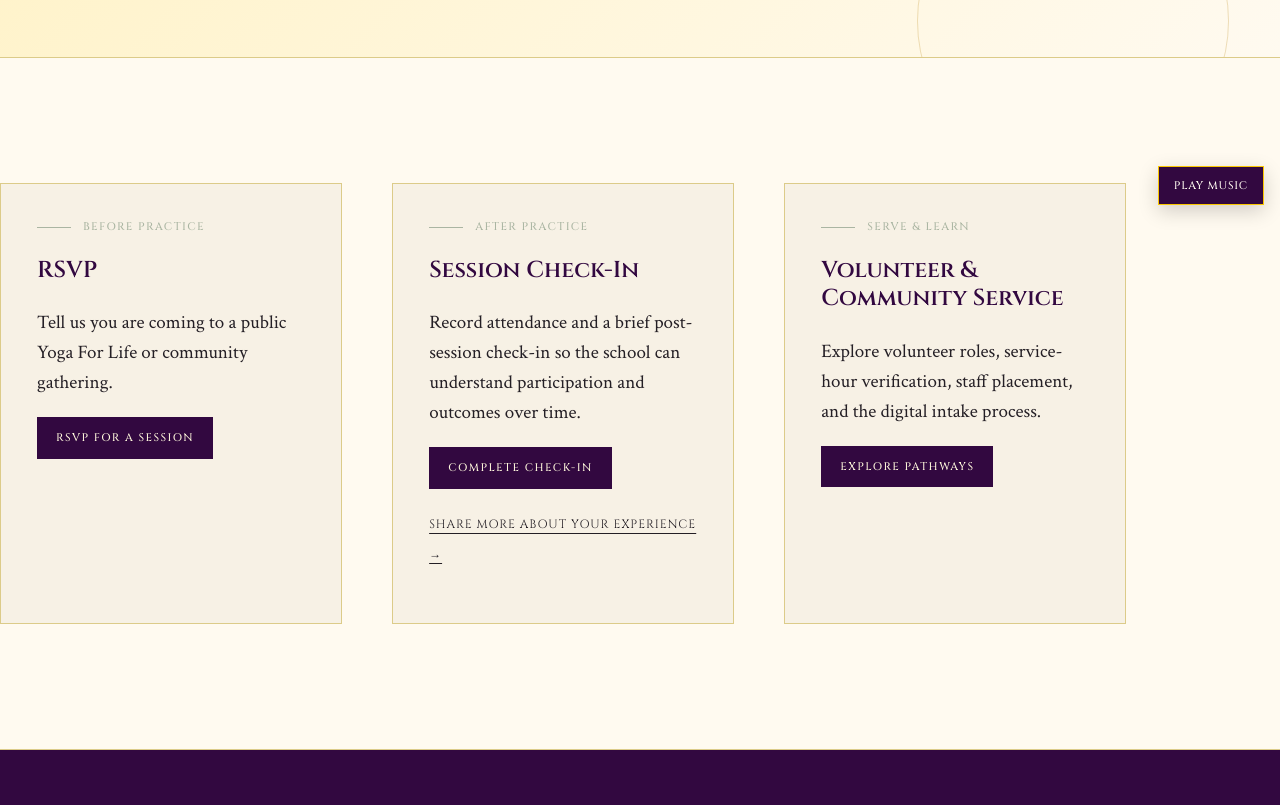
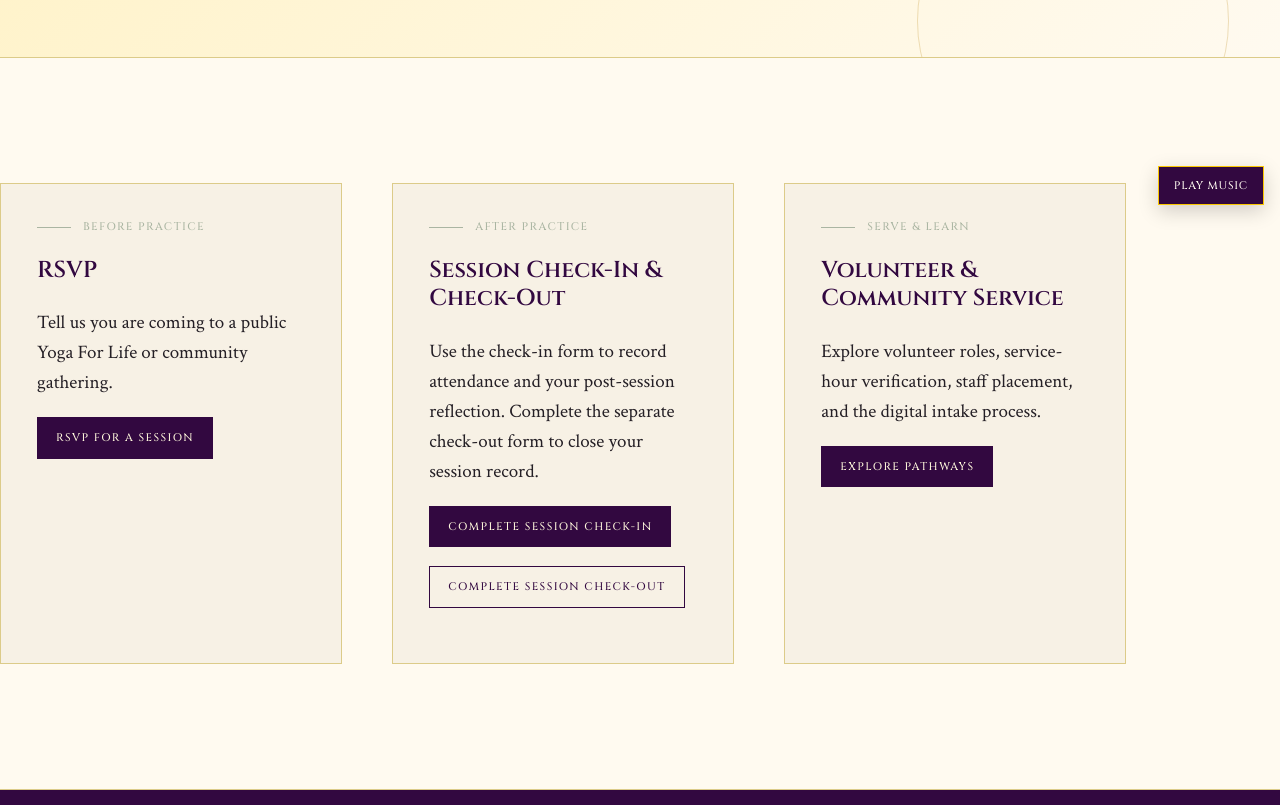
Before and after one commit to SensesYogaSchool/SensesYogaSchool-senses-yoga-school-v3.1, a plain HTML site: page join.html in a window 1280 px wide. Shown: the part 579-1384 px from the top of the page. Drawn offline with Linux system fonts and the light colour scheme.

Commit message:
Update community access RSVP, check-in, and check-out forms

```diff
--- a/join.html
+++ b/join.html
@@ -19,8 +19,8 @@
 <div class="wrap crumb">Home / Join &amp; Check In</div>
 <section class="pagehero manuscript"><div class="wrap"><div class="eyebrow">Community Access</div><h1>One doorway. Choose what you need.</h1><p>Reserve a place, check in after practice, volunteer, or take a next step into the wider Senses Yoga School community.</p></div></section>
 <section><div class="wrap grid3">
-<div class="panel"><div class="eyebrow">Before Practice</div><h3>RSVP</h3><p>Tell us you are coming to a public Yoga For Life or community gathering.</p><a class="button" href="https://form.typeform.com/to/Wn0eH4TJ" target="_blank" rel="noopener">RSVP for a Session</a></div>
-<div class="panel"><div class="eyebrow">After Practice</div><h3>Session Check-In</h3><p>Record attendance and a brief post-session check-in so the school can understand participation and outcomes over time.</p><a class="button" href="https://docs.google.com/forms/d/10vaQVnl1i0eFEc3cvkKUmjn59J7oKTLXx4l5YYctV_A/viewform" target="_blank" rel="noopener">Complete Check-In</a><p><a class="text-link" href="https://form.typeform.com/to/Q9WLheLO" target="_blank" rel="noopener">Share more about your experience →</a></p></div>
+<div class="panel"><div class="eyebrow">Before Practice</div><h3>RSVP</h3><p>Tell us you are coming to a public Yoga For Life or community gathering.</p><a class="button" href="https://form.typeform.com/to/Wn0eH4TJ#session_id=xxxxx&amp;season=xxxxx" target="_blank" rel="noopener">RSVP for a Session</a></div>
+<div class="panel"><div class="eyebrow">After Practice</div><h3>Session Check-In &amp; Check-Out</h3><p>Use the check-in form to record attendance and your post-session reflection. Complete the separate check-out form to close your session record.</p><p><a class="button" href="https://form.typeform.com/to/qcnX3dEa" target="_blank" rel="noopener">Complete Session Check-In</a></p><p><a class="button ghost" href="https://form.typeform.com/to/H0I7PtGT" target="_blank" rel="noopener">Complete Session Check-Out</a></p></div>
 <div class="panel"><div class="eyebrow">Serve &amp; Learn</div><h3>Volunteer &amp; Community Service</h3><p>Explore volunteer roles, service-hour verification, staff placement, and the digital intake process.</p><a class="button" href="volunteer.html">Explore Pathways</a></div>
 </div></section>
 <section class="dark"><div class="wrap two"><div><div class="eyebrow">Our Community Is Our Campus</div><h2>Participation can deepen naturally.</h2></div><p class="lead">A class can remain a class, or become a doorway into another practice, service, field study, the Heroic Yogi Apprenticeship, or community leadership. There is no requirement to move further than feels useful.</p></div></section>
```
